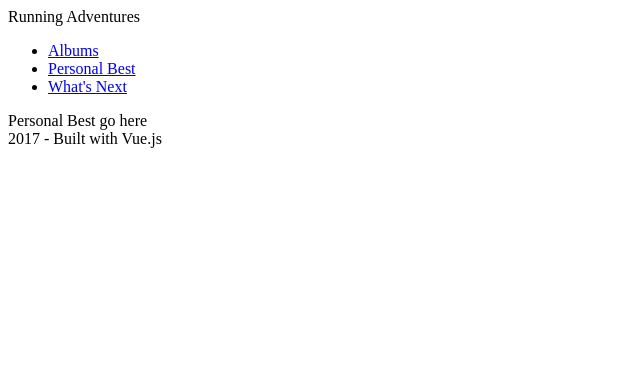
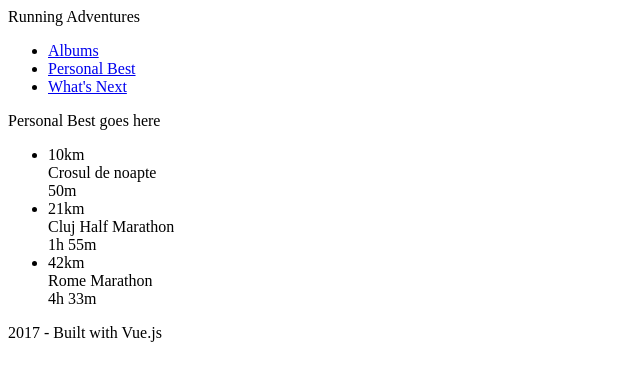
Before and after one commit to ceky/RunningJourney, a Vue app: page /#/best in a window 1280 px wide. Shown: the top 380 px of the page, without its empty margins (0-640 px from the left). Built offline with nearby package versions, Linux system fonts and the light colour scheme; what vue-resource would draw is missing.

Commit message:
Add some content to the pages

```diff
--- a/src/components/Albums.vue
+++ b/src/components/Albums.vue
@@ -1,18 +1,37 @@
 <template>
-    <div class="">
-        Races go here
+    <div class="albums__container">
+        <div class="albums__title">
+            Albums go here
+        </div>
+        <ul class="albums__items-container">
+            <li v-for="item in albums" class="albums__item">
+                <div class="album__name">
+                    {{item.name}}
+                </div>
+                <div class="album__date">
+                    {{item.month}} {{item.year}}
+                </div>
+                <div class="album__time">
+                    {{item.time}}
+                </div>
+            </li>
+        </ul>
     </div>
 </template>
 
 <script>
     export default {
         created: function() {
-            this.$http.get('./static/races.json')
+            this.$http.get('./static/albums.json')
                 .then((response) => {
-                    console.log(response.data.past);
+                    this.albums = response.data.past;
                 })
+        },
+        data () {
+            return {
+                albums: []
+            }
         }
-
     }
 </script>
 
--- a/src/components/Best.vue
+++ b/src/components/Best.vue
@@ -1,6 +1,44 @@
 <template>
-    <div class="">
-        Personal Best go here
+    <div class="best__container">
+        <div class="best__title">
+            Personal Best goes here
+        </div>
+
+        <ul class="best__items-container">
+            <li class="best__item">
+                <div class="best__distance">
+                    10km
+                </div>
+                <div class="best__competition">
+                    Crosul de noapte
+                </div>
+                <div class="best__time">
+                    50m
+                </div>
+            </li>
+            <li class="best__item">
+                <div class="best__distance">
+                    21km
+                </div>
+                <div class="best__competition">
+                    Cluj Half Marathon
+                </div>
+                <div class="best__time">
+                    1h 55m
+                </div>
+            </li>
+            <li class="best__item">
+                <div class="best__distance">
+                    42km
+                </div>
+                <div class="best__competition">
+                    Rome Marathon
+                </div>
+                <div class="best__time">
+                    4h 33m
+                </div>
+            </li>
+        </ul>
     </div>
 </template>
 
--- a/src/components/Next.vue
+++ b/src/components/Next.vue
@@ -1,6 +1,27 @@
 <template>
-    <div class="">
-        What's next go here
+    <div class="next__container">
+        <div class="next__title">
+            Upcoming competitions that I will take the start of:
+        </div>
+
+        <ul class="next__items-container">
+            <li class="next__item">
+                <div class="next__name">
+                    Half Marahton Via Maria Theresia
+                </div>
+                <div class="next__date">
+                    28th of August 2017
+                </div>
+            </li>
+            <li class="next__item">
+                <div class="next__name">
+                    Bucharest Marathon
+                </div>
+                <div class="next__date">
+                    15th of October 2017
+                </div>
+            </li>
+        </ul>
     </div>
 </template>
 
```
Also changed, not shown: static/albums.json (renamed from static/races.json).
